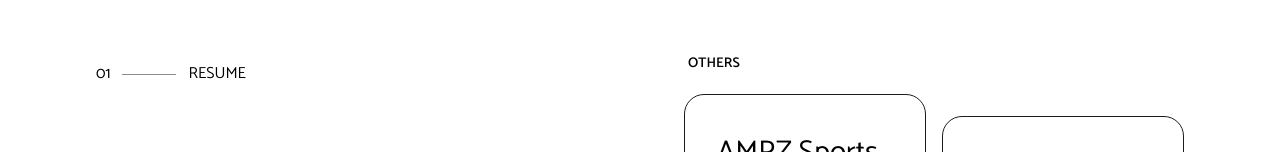
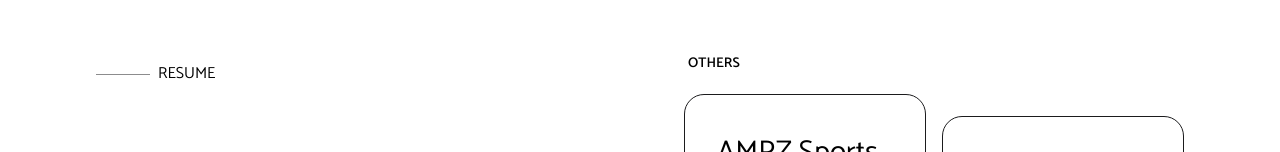
Before and after one commit to dea1j/portfolio, a React (Create React App) app: page / in a window 1280 px wide. Shown: the part 362-514 px from the top of the page. Built offline with nearby package versions, Linux system fonts and the light colour scheme.

Commit message:
changed resume

```diff
--- a/src/components/Home.js
+++ b/src/components/Home.js
@@ -55,17 +55,6 @@ function Home() {
             setPage("Work")
         }
     }
-
-    useEffect(() => {
-        let wave = document.querySelector(".wave")
-        tl
-            .from(".number", { duration: 1, opacity: 0, x: 2 })
-        setInterval(() => {
-            tl
-                .to(wave, { duration: 1, x: 0 })
-                .to(wave, { duration: 5, x: 10, ease: "easeOut", delay: .2 })
-            }, 5000)
-    }, [tl])
 
     // adds the hover event listenerr on the menu navigation
     useEffect(() => {
@@ -127,12 +116,9 @@ function Home() {
                         <div ref={el => { appNavigationRef = el }} className="app-navigation pt-10">
                             {/* Resume Link */}
                             <div className="menu-nav resume-nav flex cursor-pointer my-5 text-opacity-60 w-56 items-center">
-                                <a href='https://drive.google.com/file/d/1cADYevSLERYRua_P3U4szz3-H_3VbvYF/view?usp=sharing' target='_blank' rel="noreferrer" className="menu-nav resume-nav flex cursor-pointer my-5 text-opacity-60 w-56 items-center">
-                                    <div className="">01</div>
-                                    <div className="line mx-3">
-                                        <div className="default-line work-line" style={{ height: "1px", width: "54px", backgroundColor: "#1b1b1d", opacity: "0.5" }}></div>
-                                    </div>
-                                    <span>RESUME</span>
+                                <a href='https://drive.google.com/file/d/1kZpOOc9wp9BaAdgqZfZcHDr8qEUlvYUS/view?usp=sharing' target='_blank' rel="noreferrer" className="menu-nav resume-nav flex cursor-pointer my-5 text-opacity-60 w-56 items-center">
+                                    <div className="default-line work-line" style={{ height: "1px", width: "54px", backgroundColor: "#1b1b1d", opacity: "0.5" }}></div>
+                                    <span className='ml-2'>RESUME</span>
                                 </a>
                             </div>
                         </div>
--- a/src/components/mobile/MobileHome.js
+++ b/src/components/mobile/MobileHome.js
@@ -167,7 +167,7 @@ function MobileHome({ page, setPage, mobilePage, setMobilePage, handleWorkRouteB
 
                         {/* Nav resume */}
                         <div className='nav-resume w-max mb-3 px-10 py-3 text-2xl text-opacity-60'>
-                            <a href='https://drive.google.com/file/d/1cADYevSLERYRua_P3U4szz3-H_3VbvYF/view?usp=sharing' target='_blank' rel="noreferrer" className='nav-resume w-max mb-3 px-10 py-3 text-2xl text-opacity-60'>
+                            <a href='https://drive.google.com/file/d/1kZpOOc9wp9BaAdgqZfZcHDr8qEUlvYUS/view?usp=sharing' target='_blank' rel="noreferrer" className='nav-resume w-max mb-3 px-10 py-3 text-2xl text-opacity-60'>
                                 Resume
                             </a>
                         </div>
```
